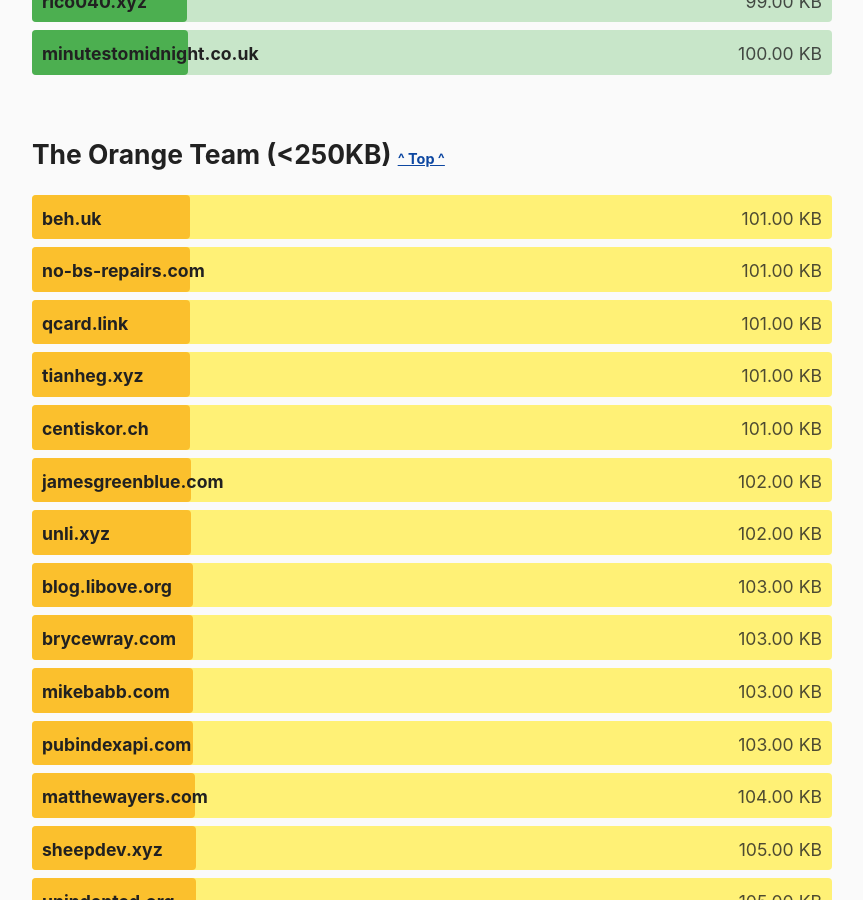
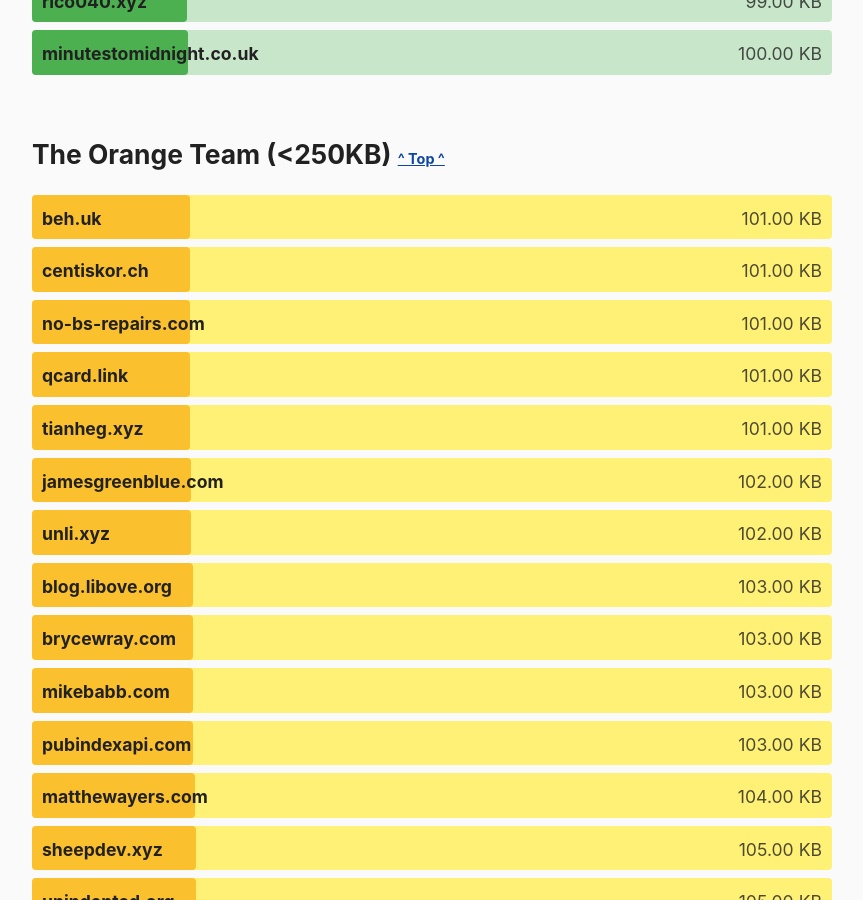
Before and after one commit to kevquirk/512kb.club, a Jekyll site: the page built from index.md, in a window 1280 px wide and 900 px high, scrolled down 21578 px. Shown: the whole window, without its empty margins (208-1071 px from the left). Built offline with Jekyll 4.4.1, drawn with Linux system fonts in a browser that asks for light colours; some of the changed lines change nothing that is shown.

Commit message:
Update sites.yml

```diff
--- a/_data/sites.yml
+++ b/_data/sites.yml
@@ -627,6 +627,11 @@
   url: https://celeste.exposed/
   size: 293
   last_checked: 2022-03-16
+
+- domain: centiskor.ch
+  url: https://centiskor.ch/
+  size: 101
+  last_checked: 2023-08-26
 
 - domain: cheng.bearblog.dev
   url: https://cheng.bearblog.dev/
@@ -3362,8 +3367,3 @@
   url: https://zwbetz.com/
   size: 67.8
   last_checked: 2022-07-20
-
-- domain: centiskor.ch
-  url: https://centiskor.ch/
-  size: 101
-  last_checked: 2022-07-20
```
